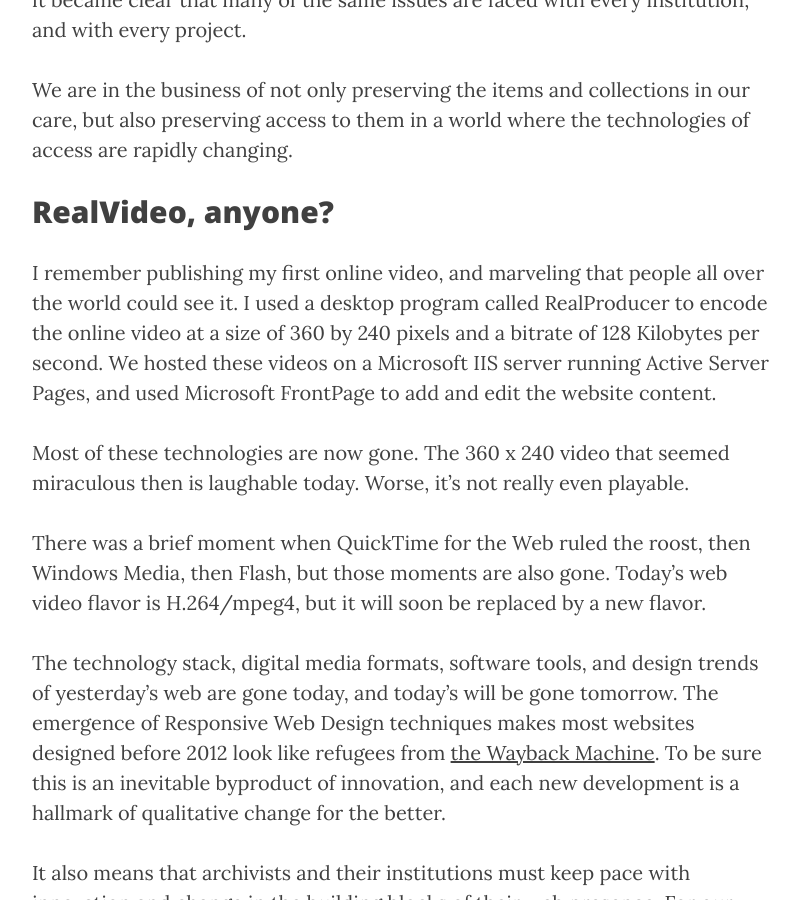
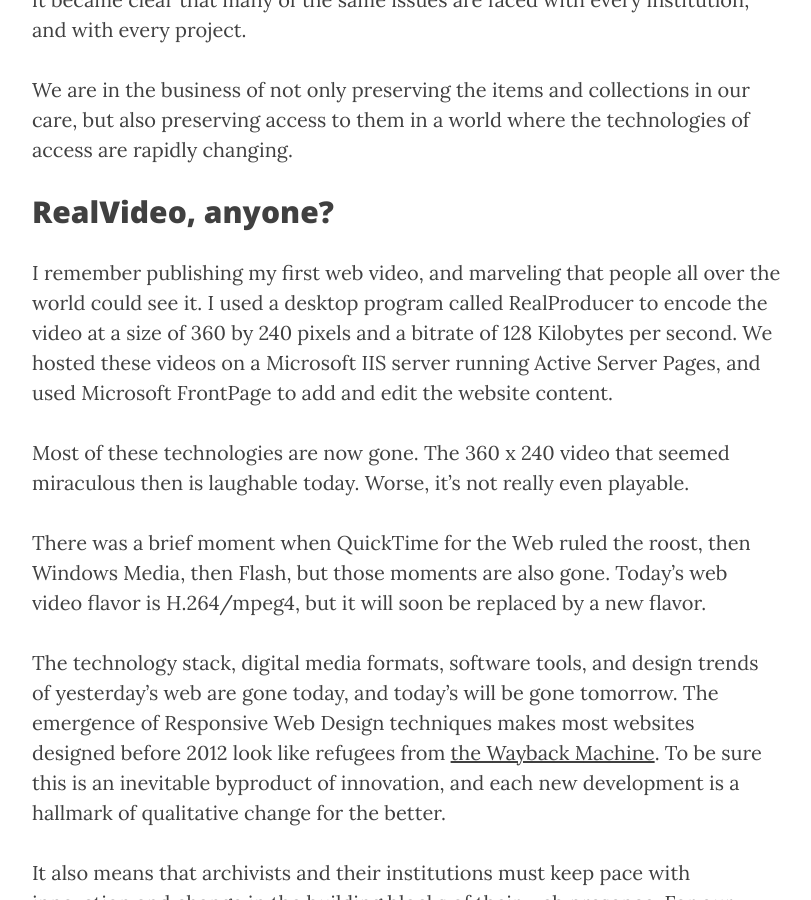
Before and after one commit to jackbrighton/jackbrighton.github.io, a Jekyll site: the page built from _posts/2015-04-23-archive-not-found.markdown, in a window 1280 px wide and 900 px high, scrolled down 1744 px. Shown: the whole window, without its empty margins (233-1044 px from the left). Built offline with Jekyll 4.4.1, drawn with Linux system fonts in a browser that asks for light colours; nearby versions of some CDN libraries.

Commit message:
edit 1.5

```diff
--- a/_posts/2015-04-23-archive-not-found.markdown
+++ b/_posts/2015-04-23-archive-not-found.markdown
@@ -26,7 +26,7 @@
 
 ## RealVideo, anyone?
 
-I remember publishing my first online video, and marveling that people all over the world could see it.  I used a desktop program called RealProducer to encode the online video at a size of 360 by 240 pixels and a bitrate of 128 Kilobytes per second. We hosted these videos on a Microsoft IIS server running Active Server Pages, and used Microsoft FrontPage to add and edit the website content.
+I remember publishing my first web video, and marveling that people all over the world could see it.  I used a desktop program called RealProducer to encode the video at a size of 360 by 240 pixels and a bitrate of 128 Kilobytes per second. We hosted these videos on a Microsoft IIS server running Active Server Pages, and used Microsoft FrontPage to add and edit the website content.
 
 Most of these technologies are now gone. The 360 x 240 video that seemed miraculous then is laughable today. Worse, it’s not really even playable.
 
```
